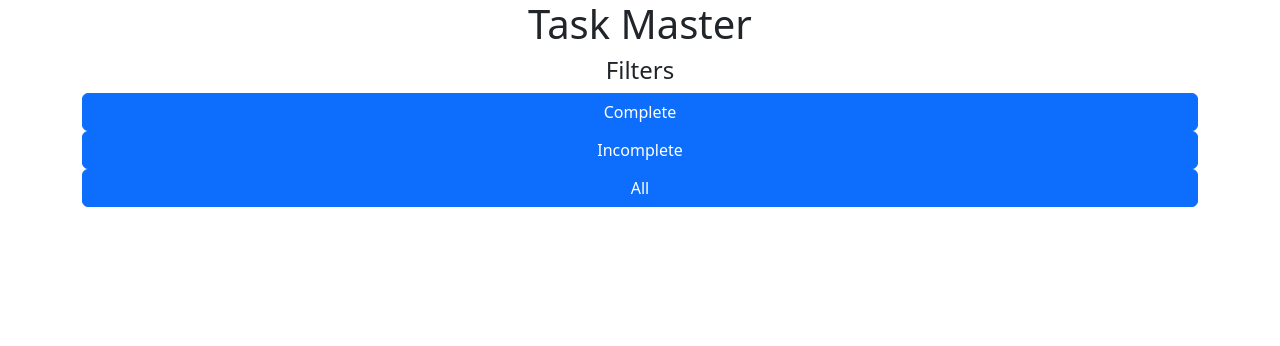
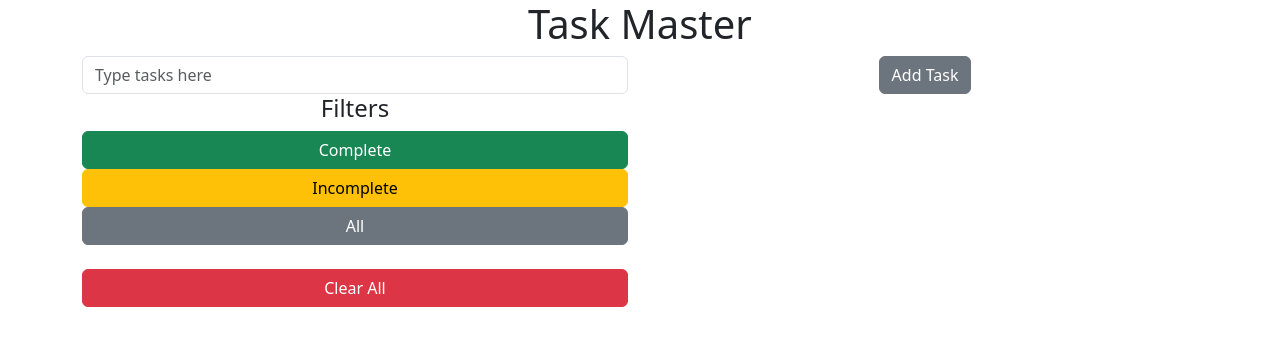
Before and after one commit to aaron-webdev/todo-repo, a React (Vite) app in the folder to-do-app/: page /#/ in a window 1280 px wide. Shown: the top 346 px of the page. Built offline with nearby package versions, Linux system fonts and the light colour scheme.

Commit message:
added code to map new array

```diff
--- a/to-do-app/src/components/TaskManager.jsx
+++ b/to-do-app/src/components/TaskManager.jsx
@@ -2,13 +2,57 @@ import Container from 'react-bootstrap/Container';
 import Row from 'react-bootstrap/Row';
 import Col from 'react-bootstrap/Col';
 import Button from 'react-bootstrap/Button';
+import Form from 'react-bootstrap/Form';
+import ListGroup from 'react-bootstrap/ListGroup';
+import React, { useState, useRef } from "react";
 
 
 
 export default function TaskManager()
 {
+    let [taskList, setTaskList]=useState([]);
+    let [userInput, setUserInput]=useState('');
+    let userInputFieldRef = useRef();
+    let [filter, setFilter] = useState('all');
 
 
+    function addNewTask()
+    {
+        if(userInput.trim().length === 0)
+        {
+            alert("Be sure to input a task prior to clicking the add button.");
+            return 0;
+        }
+        const myNewTask = {id:new Date().getTime(), text: userInput, isComplete: false}
+        setTaskList([myNewTask,...taskList]);
+        setUserInput('');
+        userInputFieldRef.current.focus();
+    }
+
+
+    const toggleComplete = (taskId) => {
+        let updatedTasks = taskList.map((task) =>
+            task.id === taskId ? {...task, isComplete: !task.isComplete} : task
+        );
+    setTaskList(updatedTasks);
+    }
+
+
+    const deleteTask = (index) => {
+        let updatedTasks = taskList.filter((_,i) => i !== index);
+        setTaskList(updatedTasks);
+    }
+
+
+    const filteredTasks = taskList.filter((task) => {
+        if (filter === "completed") return task.isComplete;
+        if (filter === "incomplete") return !task.isComplete;
+        return true;
+    });
+
+    const clearAll = () => {
+        setTaskList([]);
+    };
 
     return(
     <>
@@ -16,11 +60,39 @@ export default function TaskManager()
             <h1>Task Master</h1>
             <div id='interactiveSection'>
                 <Row>
+                    <Col>
+                        <Form>
+                            <Form.Control
+                                type='text'
+                                maxLength={25}
+                                className='userInputField'
+                                value={userInput}
+                                placeholder='Type tasks here'
+                                onChange={(e) => setUserInput(e.target.value)}
+                                ref={userInputFieldRef}
+                                id='userInputFieldId'
+                            />
+                        </Form>
+                    </Col>
+                    <Col>
+                        <Button variant='secondary' onClick={addNewTask}>Add Task</Button>
+                    </Col>
+                </Row>
+
+                <Row>
                     <Col id='filters' className='d-flex flex-column'>
                         <h4>Filters</h4>
-                        <Button>Complete</Button>
-                        <Button>Incomplete</Button>
-                        <Button>All</Button>
+                        <Button variant='success'>Complete</Button>
+                        <Button variant='warning'>Incomplete</Button>
+                        <Button variant='secondary'>All</Button>
+                        <br/>
+                        <Button variant='danger' onClick={clearAll}>Clear All</Button>
+                    </Col>
+
+                    <Col>
+                        <ListGroup>
+
+                        </ListGroup>
                     </Col>
                 </Row>
 
@@ -30,3 +102,21 @@ export default function TaskManager()
 
     )
 }
+
+/*
+<ul>
+        {filteredTasks.map((task, index) => (
+            <li key={task.id} className='taskActual'>
+                <input
+                type='checkbox'
+                checked={task.isComplete}
+                onChange={() => toggleComplete(task.id)}
+                />
+                <span style={{textDecoration: task.isComplete ? "line-through" : "none",}}>
+                    {task.text}
+                </span>
+                <button className='deleteBtn taskBtn' onClick={() => deleteTask(index)}>Delete</button>
+            </li>
+        ))}
+</ul>
+*/
--- a/to-do-app/src/pages/HomePage.jsx
+++ b/to-do-app/src/pages/HomePage.jsx
@@ -9,8 +9,11 @@ export default function HomePage()
 
 
     return(
+        <>
         <div className='d-flex justify-content-center align-items-center'>
             <TaskManager/>
         </div>
+        </>
+
     )
 }
```
Also changed, not shown: to-do-app/src/components/NavSection.jsx (deleted, +0 -37 lines).
